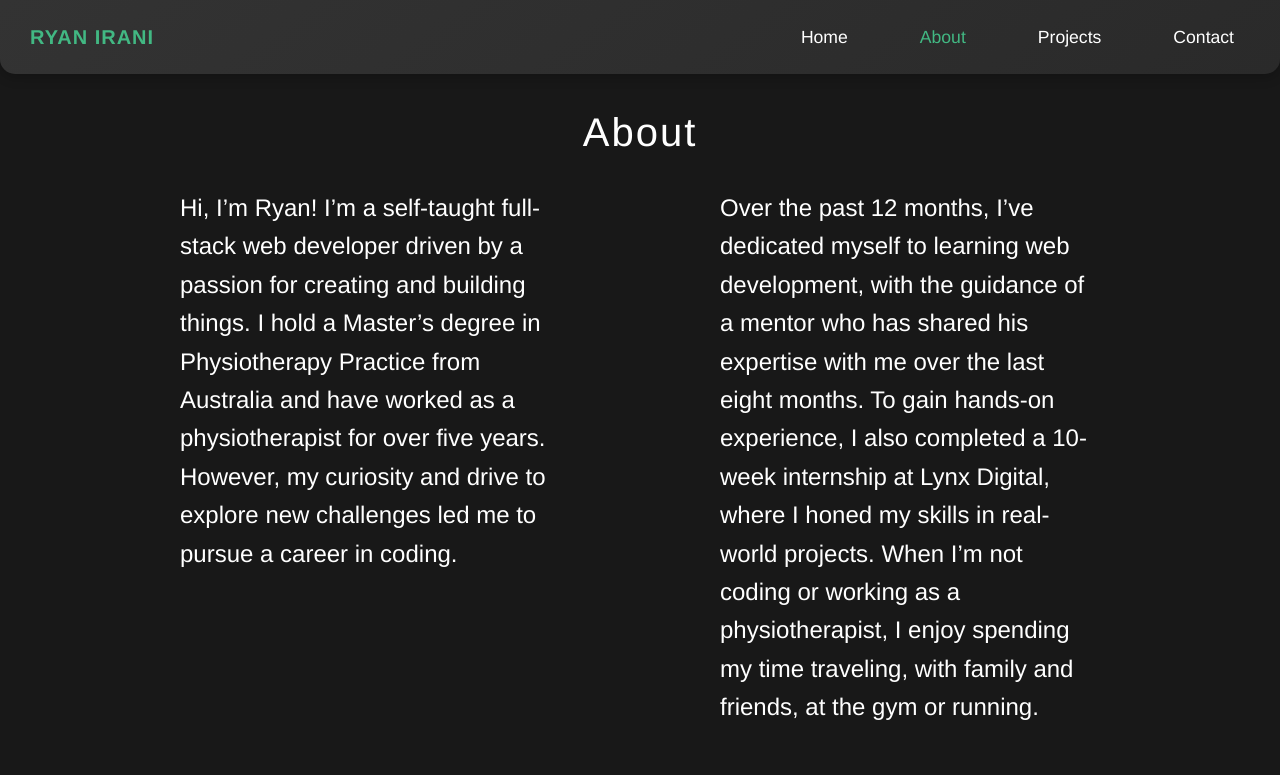
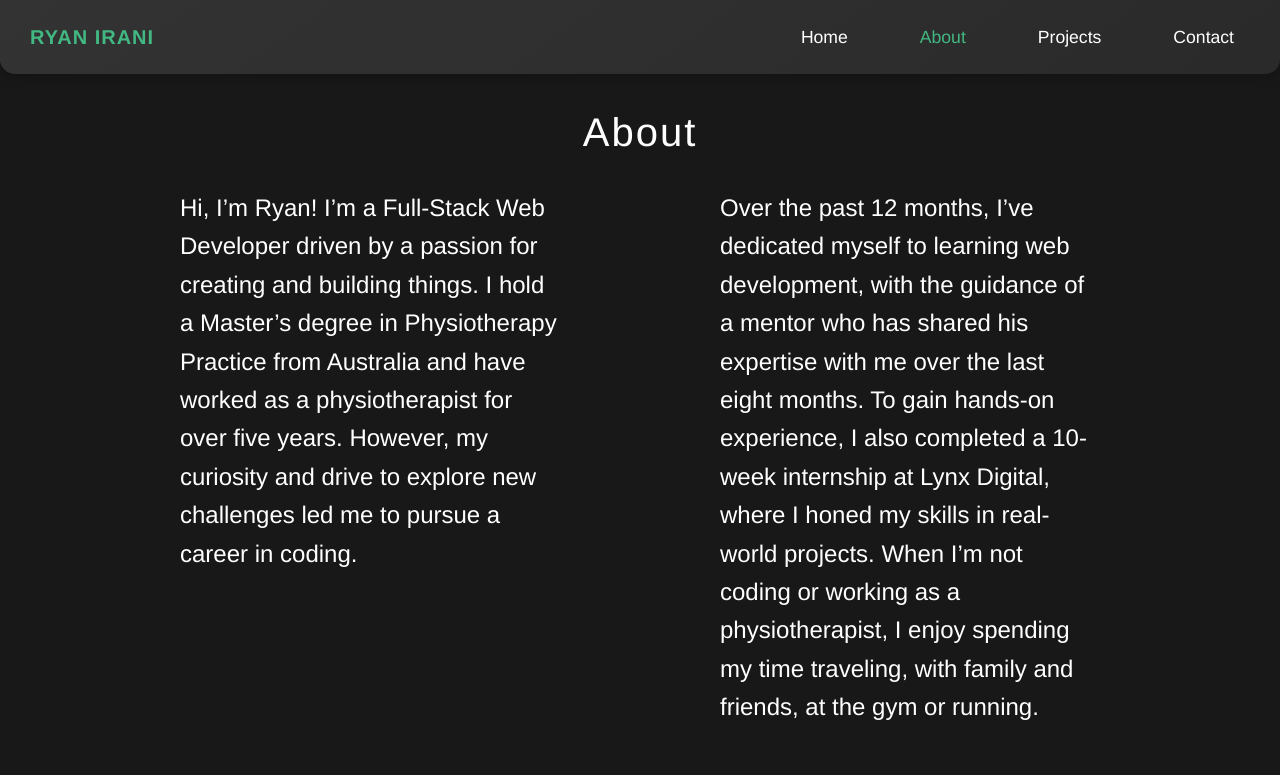
Before and after one commit to justryan55/portfolio, a Vue app: page /about in a window 1280 px wide. Shown: the top 775 px of the page. Built offline with nearby package versions, Linux system fonts and the light colour scheme.

Commit message:
updated bio

```diff
--- a/src/views/AboutView.vue
+++ b/src/views/AboutView.vue
@@ -46,10 +46,10 @@ export default defineComponent({
       <div class="content">
         <div class="text">
           <p class="column">
-            Hi, I’m Ryan! I’m a self-taught full-stack web developer driven by a passion for
-            creating and building things. I hold a Master’s degree in Physiotherapy Practice from
-            Australia and have worked as a physiotherapist for over five years. However, my
-            curiosity and drive to explore new challenges led me to pursue a career in coding.
+            Hi, I’m Ryan! I’m a Full-Stack Web Developer driven by a passion for creating and
+            building things. I hold a Master’s degree in Physiotherapy Practice from Australia and
+            have worked as a physiotherapist for over five years. However, my curiosity and drive to
+            explore new challenges led me to pursue a career in coding.
           </p>
 
           <p class="column">
```
